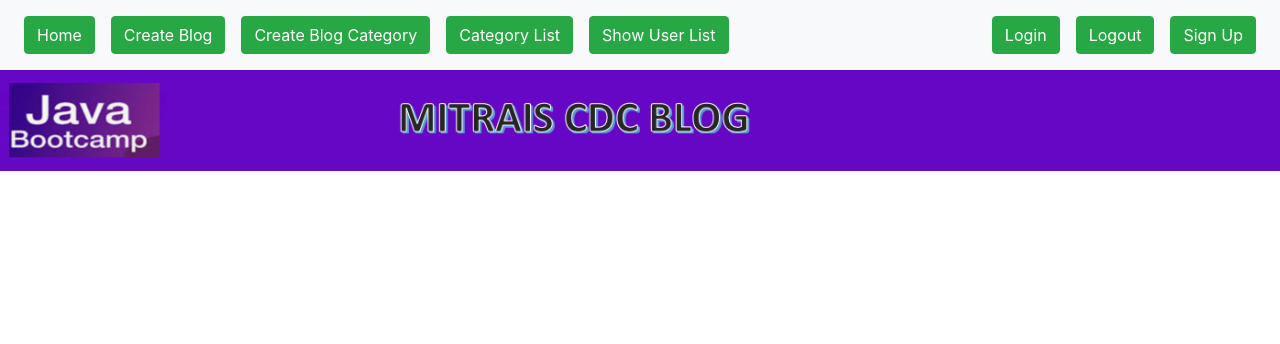
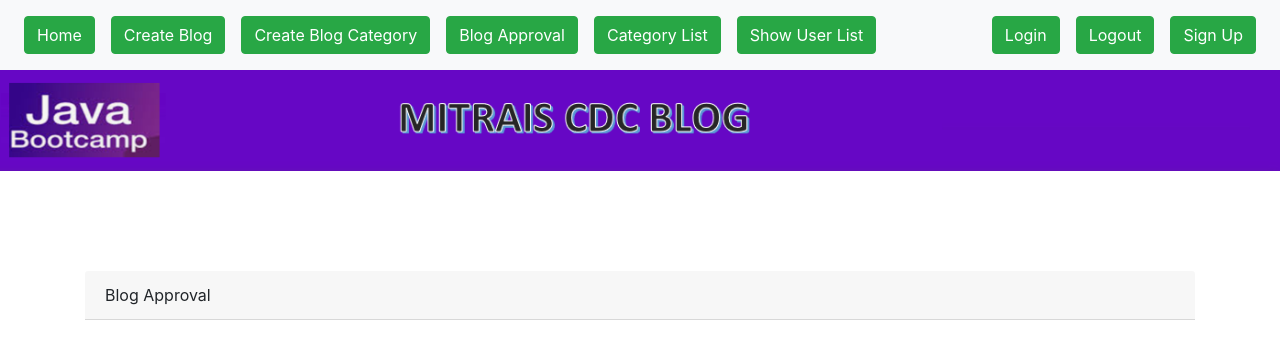
Before and after one commit to syarbeats/blog-frontend-application, a React (Create React App) app: page /blog/approval in a window 1280 px wide. Shown: the top 344 px of the page. Built offline with nearby package versions, Linux system fonts and the light colour scheme; sample sign-in values are in the browser's storage.

Commit message:
just display blog with status = true.

```diff
--- a/src/component/HeaderMenu.js
+++ b/src/component/HeaderMenu.js
@@ -32,6 +32,10 @@ class HeaderMenu extends React.Component{
                                     <button type="button" className="btn btn-success">Create Blog Category</button></a>
                             </li>
                             <li className="nav-item">
+                                <a className="nav-link" href="/blog/approval">
+                                    <button type="button" className="btn btn-success">Blog Approval</button></a>
+                            </li>
+                            <li className="nav-item">
                                 <a className="nav-link" href="/category/list">
                                     <button type="button" className="btn btn-success">Category List</button></a>
                             </li>
--- a/src/component/Index.js
+++ b/src/component/Index.js
@@ -142,21 +142,25 @@ class BlogData extends React.Component{
     render() {
 
         console.log("Child:",this.props.data.content);
-        //this.setState({ editorState: EditorState.createWithContent(convertFromRaw(JSON.parse(this.props.data.content))) });
 
-        return(
-                    <div className="col-md-4" style={{marginTop: '20px'}}>
+        let approvedBlog;
+
+        if(this.props.data.status){
+            approvedBlog = (
                 <div className="jumbotron" style={{height:'600px'}}>
                     <h3>{this.props.data.title}</h3>
                     <p className="lead">{this.props.data.summary}</p>
-                            {/*<Editor editorState={EditorState.createWithContent(convertFromRaw(JSON.parse(this.props.data.content)))} onChange={this.onChange} plugins={this.props.plugins} />*/}
                     <p className="lead">
                         <a className="btn btn-primary btn-lg" href={"/blog?title=" + this.props.data.title} role="button">Read more</a>
                     </p>
                 </div>
+            );
+        }
+
+        return(
+            <div className="col-md-4" style={{marginTop: '20px'}}>
+                {approvedBlog}
             </div>
-
-
         );
     }
 }
--- a/src/component/Login.js
+++ b/src/component/Login.js
@@ -62,8 +62,9 @@ class LoginComponent extends Component {
                     this.props.history.push(this.props.location.state);
                 }else{
                     /*this.props.history.push("/category/create");*/
-                    this.props.history.push("/blog/create");
-                   /* this.props.history.push("/home");*/
+                    //this.props.history.push("/blog/create");
+                    /*this.props.history.push("/user/list");*/
+                    this.props.history.push("/home");
                 }
             }).catch(() => {
             this.setState({showSuccessMessage: false})
--- a/src/component/UserRegister.js
+++ b/src/component/UserRegister.js
@@ -77,8 +77,8 @@ class UserRegister extends React.Component{
                     }else{
                         this.props.history.push("/register-failed")
                     }
-
                 })
+                this.props.history.push("/register-successfully")
         }else {
             console.log("Please fill the data completely!");
             this.setState({message: "Please fill the data completely!"});
--- /dev/null
+++ b/src/component/blog/BlogApproval.js
@@ -0,0 +1,24 @@
+import React from 'react';
+
+class BlogApproval extends React.Component{
+
+    constructor(props){
+        super(props);
+
+        this.state = {
+
+        }
+    }
+
+    render() {
+        return(
+            <div className="container" style={{marginTop:'100px'}}>
+                <div className="card-header">Blog Approval</div>
+                <div className="card-body">
+                </div>
+           </div>
+        );
+    }
+}
+
+export default BlogApproval;
--- a/src/route/router.js
+++ b/src/route/router.js
@@ -15,6 +15,7 @@ import Blog from "../component/blog/Blog";
 import CreateCategory from "../component/category/CreateCategory";
 import CategoryList from "../component/category/CategoryList";
 import NewPosting from "../component/blog/NewPosting";
+import BlogApproval from "../component/blog/BlogApproval";
 
 function AppRouter() {
     return (
@@ -26,6 +27,7 @@ function AppRouter() {
                     <AuthenticatedRoute path="/blog/new" exact component = {NewPosting} />
                     <AuthenticatedRoute path="/category/create" exact component = {CreateCategory} />
                     <AuthenticatedRoute path="/category/list" exact component = {CategoryList} />
+                    <AuthenticatedRoute path="/blog/approval" exact component = {BlogApproval} />
                     <Route path="/register-successfully" exact component = {RegisterSuccess}/>
                     <Route path="/register-failed" exact component = {RegisterFailed}/>
                     <Route path="/login" exact component = {Login} />
```
Also changed, not shown: 1 other file (tests, documents, lock files or other folders). Lines whose indentation alone changed are shown as unchanged.
